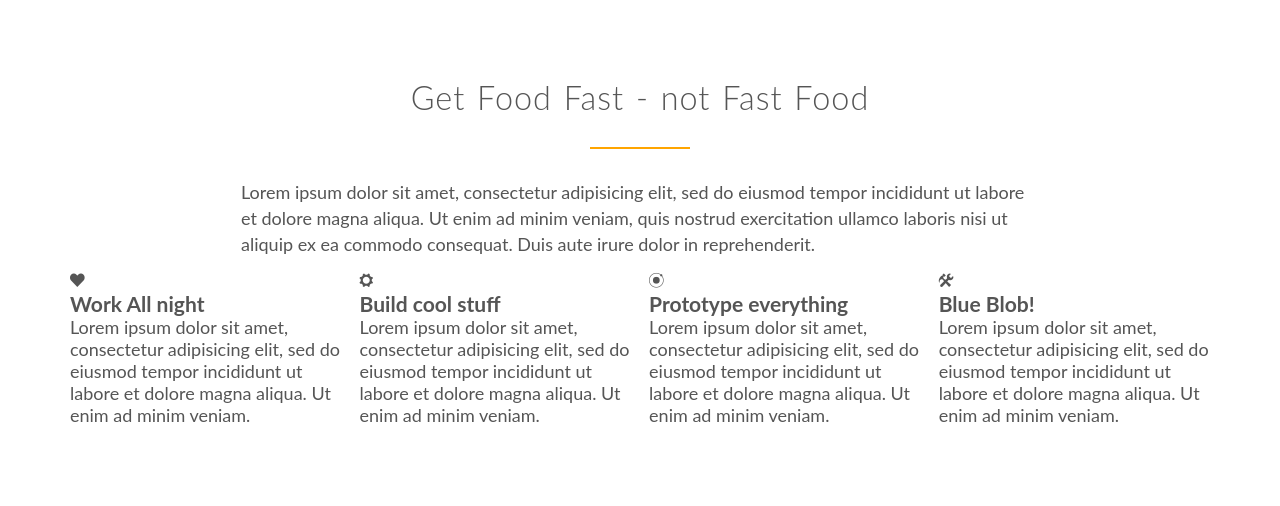
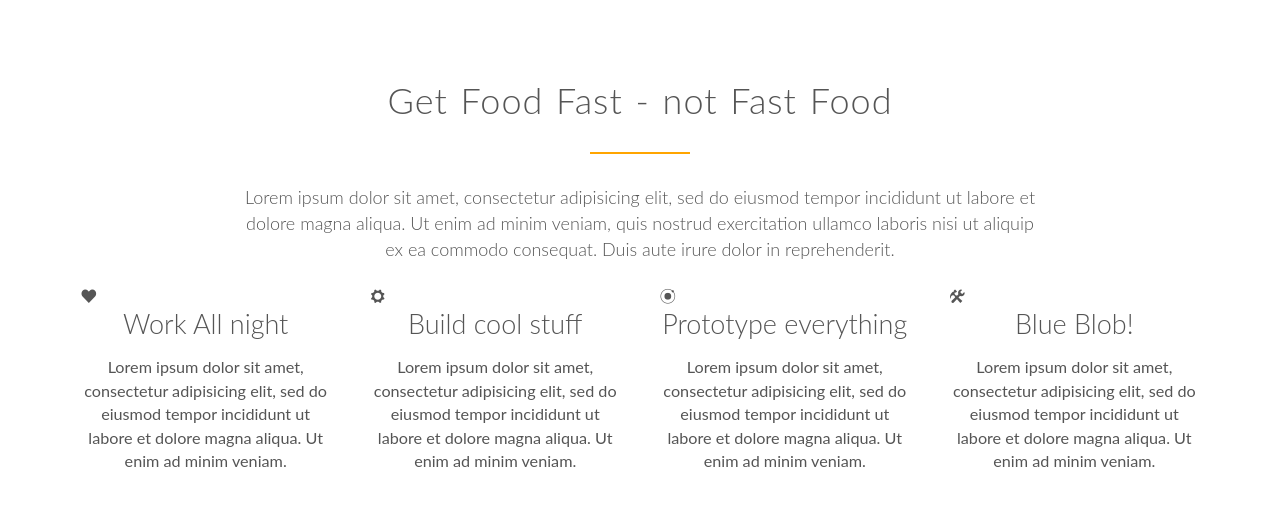
Before and after one commit to deepakkarki/hackend-project, a plain HTML site: page week-3/awesome-website/index.html in a window 1280 px wide. Shown: the part 802-1308 px from the top of the page. Drawn offline with Linux system fonts and the light colour scheme; files whose address does not match are found by name.

Commit message:
added style for h3 and box

```diff
--- a/week-3/awesome-website/resources/css/style.css
+++ b/week-3/awesome-website/resources/css/style.css
@@ -42,7 +42,9 @@ header {
   transform: translate(-50%, -50%);
 }
 
-h1, h2 {
+h1,
+h2,
+h3 {
   font-weight: 300;
   letter-spacing: 1px;
 }
@@ -55,7 +57,7 @@ h1 {
 }
 
 h2 {
-  font-size: 180%;
+  font-size: 200%;
   word-spacing: 2px;
   text-align: center;
   margin-bottom: 30px;
@@ -71,16 +73,34 @@ h2::after {
   margin-top: 30px;
 }
 
+h3 {
+  font-size: 150%;
+  margin-bottom: 15px;
+  letter-spacing: 0px;
+  text-align: center;
+}
+
+.box p {
+  font-size: 90%;
+  line-height: 145%;
+  text-align: center;
+}
+
 .long-copy {
   line-height: 145%;
   width: 70%;
   margin-left: 15%;
+  text-align: center;
+  font-weight: 300;
 }
 
 section {
   padding: 80px 0px;
 }
 
+.box {
+  padding: 1%;
+}
 
 /*Styles for the buttons*/
 .btn:link,
```
